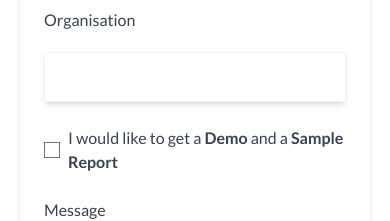
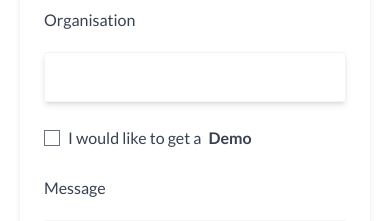
Before and after one commit to kishorebarathR/esg-2025, a Next.js app: page /contact-us in a window 390 px wide. Shown: the part 1440-1661 px from the top of the page. Built offline with nearby package versions, Linux system fonts and the light colour scheme.

Commit message:
contact form updated mobile responsive done

```diff
--- a/components/ContactUs/ContactForm copy.js
+++ b/components/ContactUs/ContactForm copy.js
@@ -189,8 +189,8 @@ const ContactForm = () => {
               className="form-checkbox h-4 w-4 text-cms-primary"
             />
             <span className="ml-2 text-gray-700">
-              I would like to get a <span className="font-semibold">Demo</span>{" "}
-              and a <span className="font-semibold">Sample Report</span>
+              I would like to get a <span className="font-semibold px-1">Demo</span>
+
             </span>
           </label>
         </div>
```
